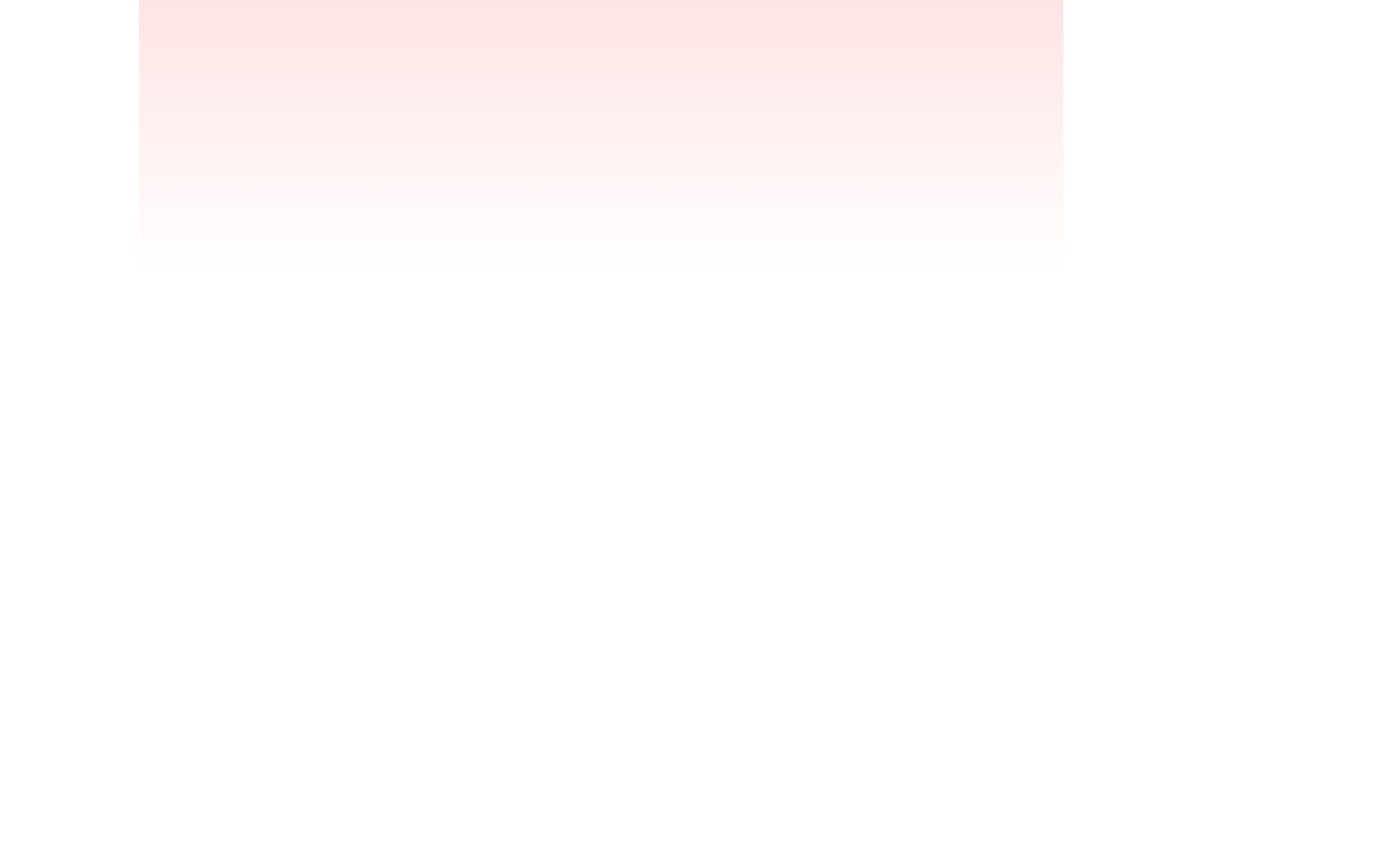
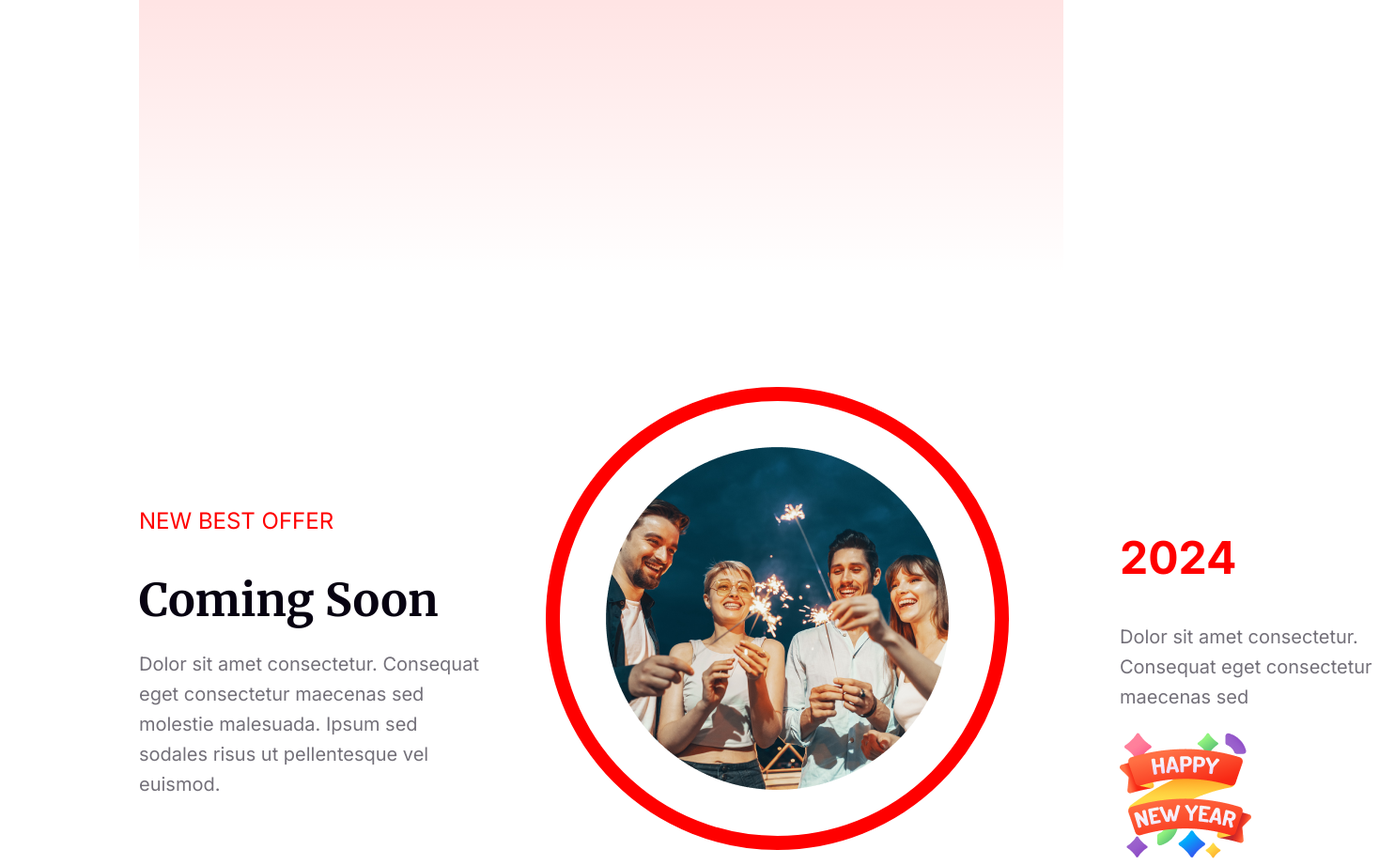
Before and after one commit to MI-KEYA/new-year-offer-repo, a plain HTML site: page index.html in a window 1280 px wide. Shown: the part 3150-4071 px from the top of the page at 94% size, 1468 px wide, since content can reach past the window. Before the commit the page ends 3450 px from the top, so only its background shows below. Drawn offline with Linux system fonts and the light colour scheme.

Commit message:
added fifth page

```diff
--- a/index.html
+++ b/index.html
@@ -49,6 +49,29 @@
             </div>
             <button class="join-now-btn">JOIN NOW</button>
         </section>
+        <section id="fifth-page">
+            <div class="new-offer">
+                <div class="left-div">
+                    <p class="new-offer-subtitle">NEW BEST OFFER</p>
+                    <h1 class="new-offer-title">Coming Soon</h1>
+                    <p class="new-offer-description">Dolor sit amet consectetur. Consequat eget consectetur maecenas sed
+                        molestie malesuada. Ipsum sed sodales risus ut pellentesque vel euismod.
+                    </p>
+                </div>
+                <div class="middle-div">
+                    <img class="circle-image" src="images/Ellipse 1.png" >
+                </div>
+                <div class="right-div">
+                    <div class="right-div-content">
+                        <h1 class="new-year-title">2024</h1>
+                        <p class="new-year-description">Dolor sit amet consectetur. Consequat eget consectetur maecenas
+                            sed</p>
+                    </div>
+                        <img height="140px" width="140px" src="images/Group 96.png" </div>
+                </div>
+
+
+        </section>
 
 
     </main>
--- a/style/offer.css
+++ b/style/offer.css
@@ -143,3 +143,72 @@ span{
     color: #FFFFFF;
     margin-top: 48px;
 }
+#fifth-page{
+    height: 464px;
+    width: 1320px;
+    margin: 120px 140px auto 140px;
+}
+.new-offer{
+    display: flex;
+}
+.left-div{
+    padding: 104px 70px 104px 0;
+    height: 255px;
+    width: 393px;
+}
+.new-offer-subtitle{
+    font-family: Inter;
+    font-size: 24px;
+    color: #FF0000;
+    font-weight: 600px;
+    margin-bottom: 16px;
+}
+.new-offer-title{
+    font-family: Merriweather;
+    font-size: 48px;
+    color:#070211;
+    font-weight: 700px;
+    margin-bottom: 22px;
+}
+.new-offer-description{
+    font-family: Inter;
+    font-size: 20px;
+    line-height: 32px;
+    color: #07021190;
+}
+.middle-div{
+    height: 463px;
+    width: 463px;
+    border-radius: 50% 50%;
+    border: 15px solid #FF0000;
+    display: flex;
+    align-items: center;
+    justify-content: center;
+}
+.circle-image{
+    margin: 49px;
+}
+.right-div{
+    margin-left: 118px;
+    margin-top: 112px;
+
+}
+.right-div-content{
+    width: 276px;
+    height: 170px;
+    margin-bottom: 43px;
+
+}
+.new-year-title{
+    font-family: Inter;
+    font-weight: bold;
+    font-size: 48px;
+    color: #FF0000;
+}
+.new-year-description{
+    font-family: Inter;
+    font-size: 20px;
+    line-height: 32px;
+    color: #07021190;
+
+}
```
